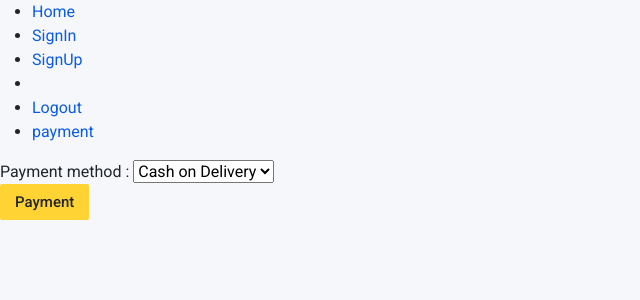
After one commit to AB69D/track-corporate-assets, a Django app: page /payment/ in a window 1280 px wide. The commit adds this page. Shown: the top 300 px of the page, without its empty margins (0-640 px from the left). Run offline with Django 4.2, Linux system fonts and the light colour scheme; some libraries are stand-ins or nearby versions.

Commit message:
payment gateway  sslcommerz

```diff
--- a/track_assets/company/urls.py
+++ b/track_assets/company/urls.py
@@ -3,5 +3,6 @@ from .views import *
 
 urlpatterns = [
     path("", EmployeesView.as_view(), name="home"),
-    path("add-employee/", add_employee, name="add_employee")
+    path("add-employee/", add_employee, name="add_employee"),
+    path("payment/", payment_getway, name="payment")
 ]
--- a/track_assets/company/views.py
+++ b/track_assets/company/views.py
@@ -1,5 +1,5 @@
 from django.shortcuts import render, redirect
-from employee.forms import Employee_form
+from employee.forms import *
 from django.views.generic import TemplateView
 from employee.models import *
 # Create your views here.
@@ -37,3 +37,13 @@ def add_employee(request):
         'forms' : forms
     }
     return render(request, 'company/add-employee.html',context)
+
+
+def payment_getway(request):
+    forms =  payment_form()
+
+    context= {
+        'forms': forms
+    }
+
+    return render(request, 'company/payment.html', context)
--- a/track_assets/employee/admin.py
+++ b/track_assets/employee/admin.py
@@ -3,3 +3,4 @@ from .models import *
 # Register your models here.
 
 admin.site.register(Employee)
+admin.site.register(payment_way)
--- a/track_assets/employee/forms.py
+++ b/track_assets/employee/forms.py
@@ -7,3 +7,8 @@ class Employee_form(forms.ModelForm):
         model = Employee
         fields = ('__all__')
         exclude = ('is_return',)
+
+class payment_form(forms.ModelForm):
+    class Meta:
+        model = payment_way
+        fields = ['payment_method']
--- a/track_assets/employee/models.py
+++ b/track_assets/employee/models.py
@@ -23,3 +23,17 @@ class Employee(models.Model):
 
     def __str__(self):
         return self.name
+
+
+PAYMENT_METHOD = (
+    ('Cash on Delivery', 'Cash on Delivery'),
+    ('PayPal', 'PayPal'),
+    ('SSLcommerz', 'SSLcommerz'),
+)
+
+class payment_way(models.Model):
+    user = models.ForeignKey(User, on_delete=models.CASCADE)
+    payment_method = models.CharField(max_length= 30, choices=PAYMENT_METHOD, default='Cash on Delivery')
+
+    def __str__(self):
+        return self.user.username
--- a/track_assets/templates/account/signup.html
+++ b/track_assets/templates/account/signup.html
@@ -1,3 +1,6 @@
+{% extends 'base/base.html' %}
+
+{% block content %}
 <form method="POST">
   {% csrf_token %}
 
@@ -16,3 +19,4 @@
   </div>
   <!-- form-group// -->
 </form>
+{% endblock content %}
--- a/track_assets/templates/base/base.html
+++ b/track_assets/templates/base/base.html
@@ -4,7 +4,7 @@
     <meta charset="UTF-8" />
     <meta name="viewport" content="width=device-width, initial-scale=1" />
     <meta name="format-detection" content="telephone=no" />
-    <title>Stroyka Admin - eCommerce Dashboard Template</title>
+    <title>Track assets</title>
     <!-- icon -->
     <link rel="icon" type="image/png" href="/media/images/favicon.png" />
     <!-- fonts -->
@@ -51,6 +51,7 @@
         <li><a href="{% url 'signup' %}">SignUp</a></li>
         <li><a href="">{{request.user.username}}</a></li>
         <li><a href="{% url 'logout' %}">Logout</a></li>
+        <li><a href="{% url 'payment' %}">payment</a></li>
       </ul>
     </div>
 
--- a/track_assets/templates/company/index.html
+++ b/track_assets/templates/company/index.html
@@ -10,4 +10,8 @@
           {% for emp in employees %}
             {{emp.name}}
           {% endfor %}
+
+
+      <hr>
+
 {% endblock content %}
--- /dev/null
+++ b/track_assets/templates/company/payment.html
@@ -0,0 +1,20 @@
+{% extends 'base/base.html' %}
+{% block content %}
+<form method="POST" enctype="multipart/form-data">
+    {% csrf_token %}
+
+    {% include 'base/alert.html' %}
+    {% for form in forms %}
+    <div class="form-group">
+     {{form.label}} : {{form}}
+    </div>
+    {% endfor %}
+
+    <!-- form-group form-check .// -->
+    <div class="form-group">
+      <button type="submit" class="btn btn-primary btn-block">
+        Payment
+      </button>
+    </div>
+    <!-- form-group// -->
+  </form>{% endblock content %}
--- a/track_assets/track_assets/settings.py
+++ b/track_assets/track_assets/settings.py
@@ -140,3 +140,8 @@ STATICFILES_DIR = {
 
 MEDIA_ROOT =  os.path.join(BASE_DIR, 'public/static')
 MEDIA_URL = '/media/'
+
+# sslcommerz
+
+STORE_ID = 'ab9d6400c32c52210'
+STORE_PASS = 'ab9d6400c32c52210@ssl'
```
Also changed, not shown: track_assets/db.sqlite3, track_assets/employee/migrations/0005_merge_0002_employee_user_0004_employee_is_return.py (added), track_assets/employee/migrations/0006_payment_way.py (added). Lines whose indentation alone changed are shown as unchanged.
